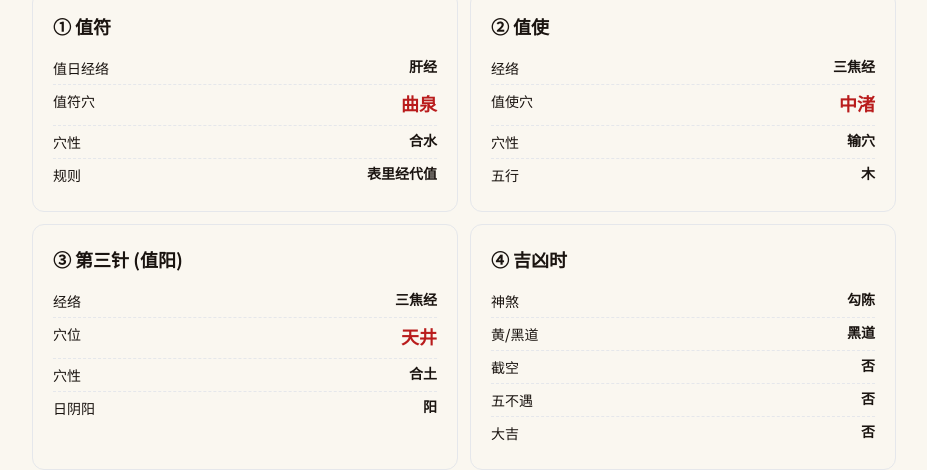
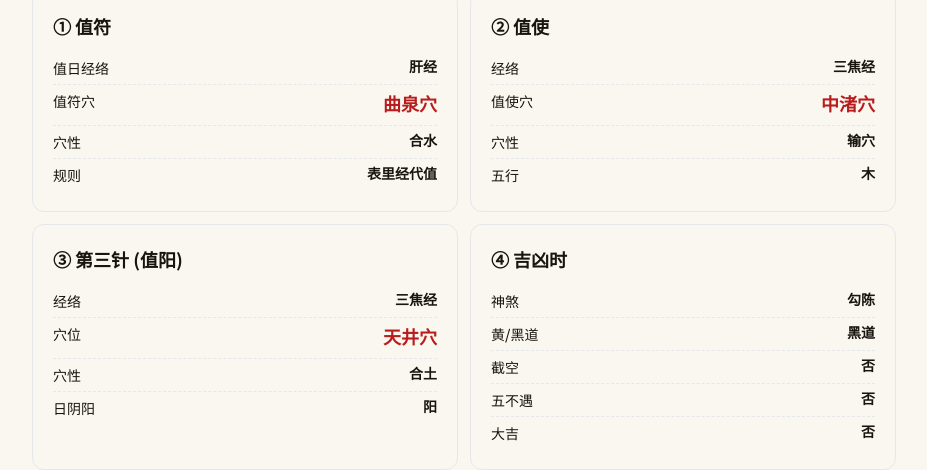
Before and after one commit to ckcai131/tianyi-acu, a Next.js app: page / in a window 1280 px wide. Shown: the part 703-1173 px from the top of the page, without its empty margins (176-1103 px from the left). Built offline with nearby package versions, Linux system fonts and the light colour scheme.

Commit message:
ui: 算法卡片穴位也加'穴'字保持一致
- 顶部三穴卡片 + 下方算法卡片 (值符穴/值使穴/穴位) 都加'穴'字
- 全站穴位显示保持一致

```diff
--- a/src/app/page.tsx
+++ b/src/app/page.tsx
@@ -130,21 +130,21 @@ export default function HomePage() {
       <div className="grid grid-cols-1 sm:grid-cols-2 gap-3 mb-4">
         <MethodCard title="① 值符" color="gold">
           <Row k="值日经络" v={result.zhiFu?.actualJingLuo} />
-          <Row k="值符穴" v={result.zhiFu?.acupoint} acc />
+          <Row k="值符穴" v={result.zhiFu?.acupoint ? `${result.zhiFu.acupoint}穴` : undefined} acc />
           <Row k="穴性" v={result.zhiFu?.pointNature} />
           <Row k="规则" v={result.zhiFu?.rule} />
         </MethodCard>
 
         <MethodCard title="② 值使" color="gold">
           <Row k="经络" v={result.zhiShi?.jingLuo} />
-          <Row k="值使穴" v={result.zhiShi?.acupoint} acc />
+          <Row k="值使穴" v={result.zhiShi?.acupoint ? `${result.zhiShi.acupoint}穴` : undefined} acc />
           <Row k="穴性" v={result.zhiShi?.pointNature} />
           <Row k="五行" v={result.zhiShi?.wuXing} />
         </MethodCard>
 
         <MethodCard title={`③ 第三针 (${result.zhiYangYin?.mode})`} color="gold">
           <Row k="经络" v={result.zhiYangYin?.jingLuo} />
-          <Row k="穴位" v={result.zhiYangYin?.acupoint} acc />
+          <Row k="穴位" v={result.zhiYangYin?.acupoint ? `${result.zhiYangYin.acupoint}穴` : undefined} acc />
           <Row k="穴性" v={result.zhiYangYin?.pointNature} />
           <Row k="日阴阳" v={result.zhiYangYin?.dayYinYang} />
         </MethodCard>
```
